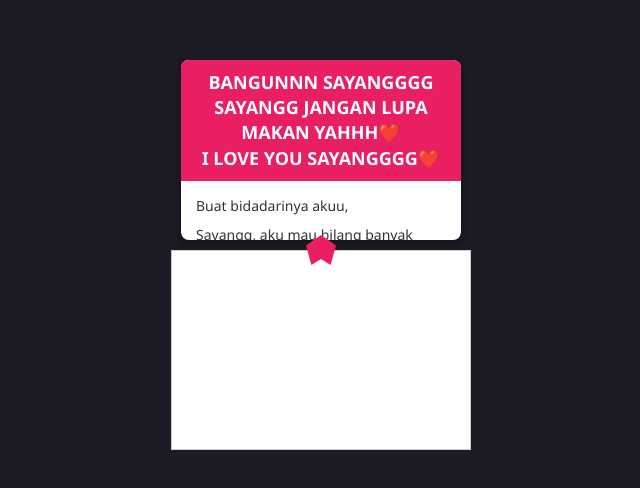
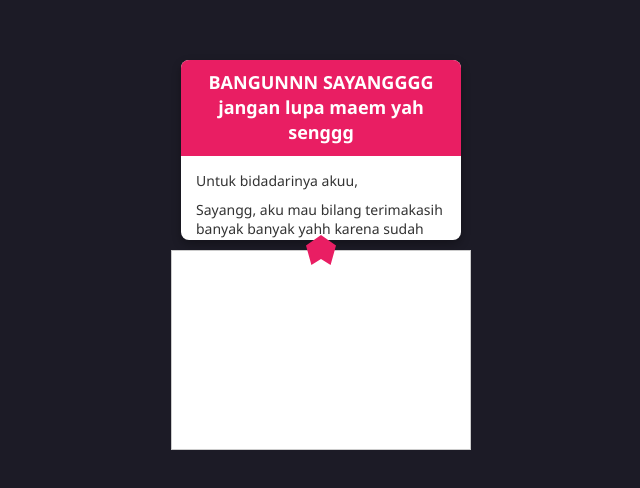
Before and after one commit to FaiizOfficial/untukpacarkuu, a plain HTML site: page index.html in a window 1280 px wide. Shown: the part 250-738 px from the top of the page, without its empty margins (319-959 px from the left). Drawn offline with Linux system fonts and the light colour scheme.

Commit message:
Update index.html

```diff
--- a/index.html
+++ b/index.html
@@ -105,18 +105,22 @@
       <div class="card-cover">
         <div class="card-title">
           BANGUNNN SAYANGGGG<br />
-          SAYANGG JANGAN LUPA MAKAN YAHHH❤️<br />
-          I LOVE YOU SAYANGGGG❤️
+          jangan lupa maem yah senggg<br />
         </div>
       </div>
       <div class="card-body">
-        <p>Buat bidadarinya akuu,</p>
+        <p>Untuk bidadarinya akuu,</p>
         <p>
-          Sayangg, aku mau bilang banyak banyak terimakasih yahh karena kita sudah berjuang sejauh ini.
-          Terimakasih udah selalu menjadi satu-satunya alasan aku buat semangat ngejalanin hidup yang
-          terkadang semestapun ngga berpihak kepadaku, tapi aku selalu punya kamuu. Aku sayangg kamuuu.
+          Sayangg, aku mau bilang terimakasih banyak banyak yahh karena sudah berjuang sejauh ini.
+
+          Terimakasih juga karena sudah selalu menjadi satu-satunya alasan buat aku semangat ngejalanin hidup, yang
+          terkadang semestapun ngga berpihak kepadaku.
+
+          Tapi aku selalu punya kamuu sayangg kamuuu banyak banyakkkk.
+
+          Semangat sayang untuk hari inii
         </p>
-        <p>SEMANGATT SAYANG UNTUK HARI INIIII ❤️</p>
+        <p>LUVYUUU SAYANGNYA AKUUU❤️❤️❤️</p>
       </div>
     </div>
     <div class="heart-seal"></div>
```
